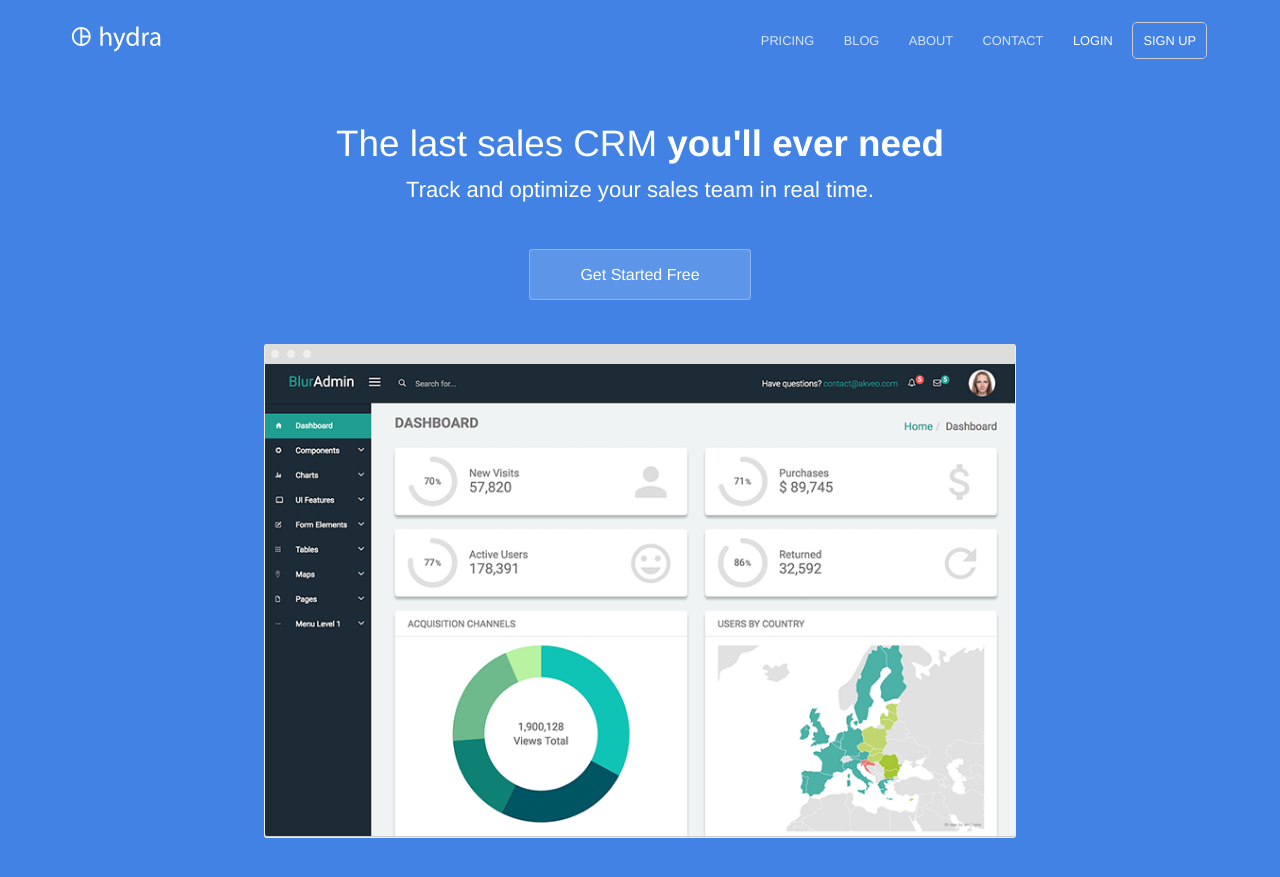
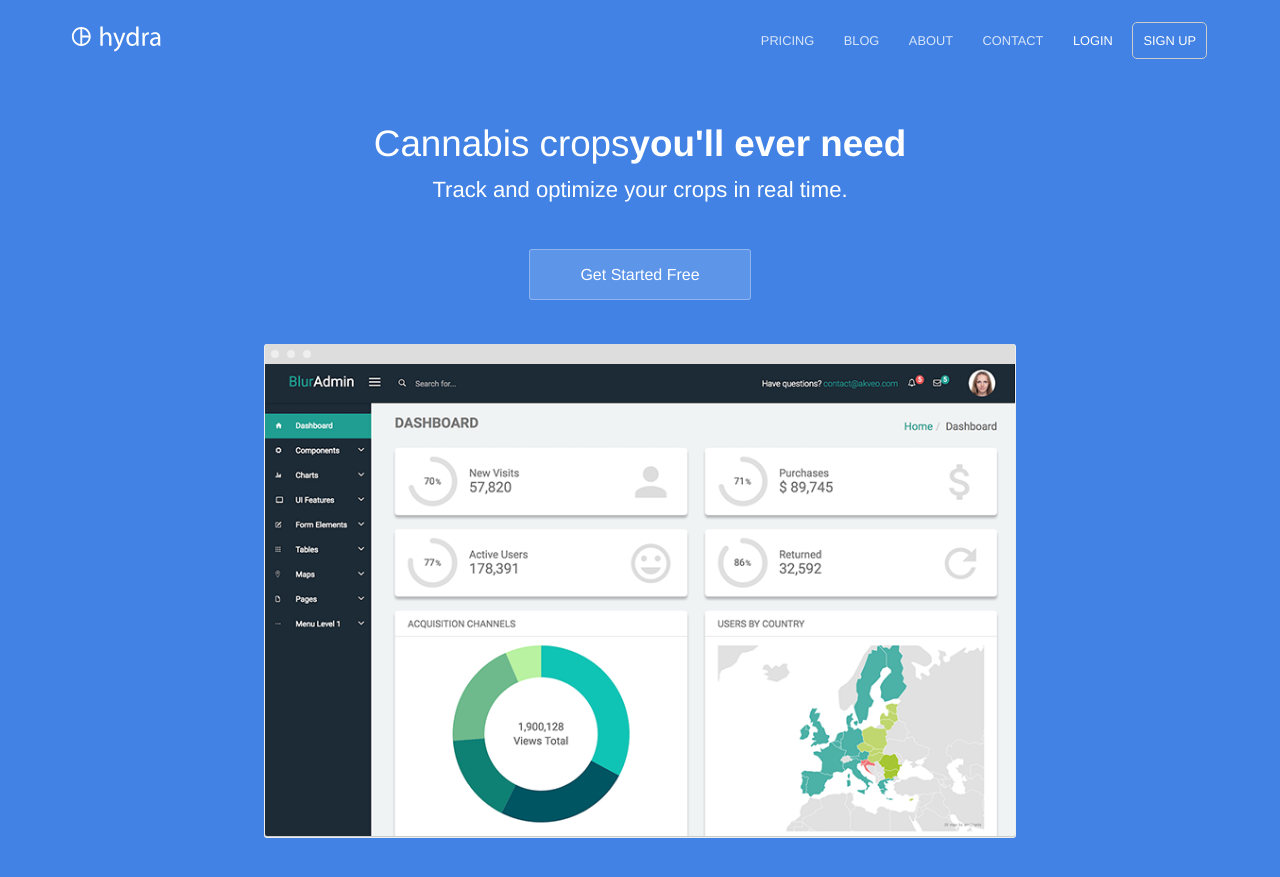
Before and after one commit to lahuen/lahuen, a Jekyll site: the page built from web/index.html, in a window 1280 px wide and 900 px high. Shown: the top 877 px of the window. Built offline with Jekyll 4.4.1, drawn with Linux system fonts in a browser that asks for light colours.

Commit message:
update index

```diff
--- a/web/index.html
+++ b/web/index.html
@@ -1,11 +1,11 @@
 ---
-title: The last sales CRM you'll ever need
-description: Track and optimize your sales team in real time
+title: Lahuen Project
+description: Record events related to your crops, upload photos privately and share your progress with other growers in real time.
 ---
 <section class="hero">
 	<div class="text-container">
-		<h1 class="editable">The last sales CRM <strong>you'll ever need</strong></h1>
-		<p class="subtext editable">Track and optimize your sales team in real time.</p>
+		<h1 class="editable">Cannabis crops<strong>you'll ever need</strong></h1>
+		<p class="subtext editable">Track and optimize your crops in real time.</p>
 		<div class="cta button alt"><a href="{{ site.baseurl }}/contact/">Get Started Free</a></div>
 		<div>
 			<img src="{{ site.baseurl }}/images/dashboard.png" alt="Screenshot" class="screenshot editable" />
```
